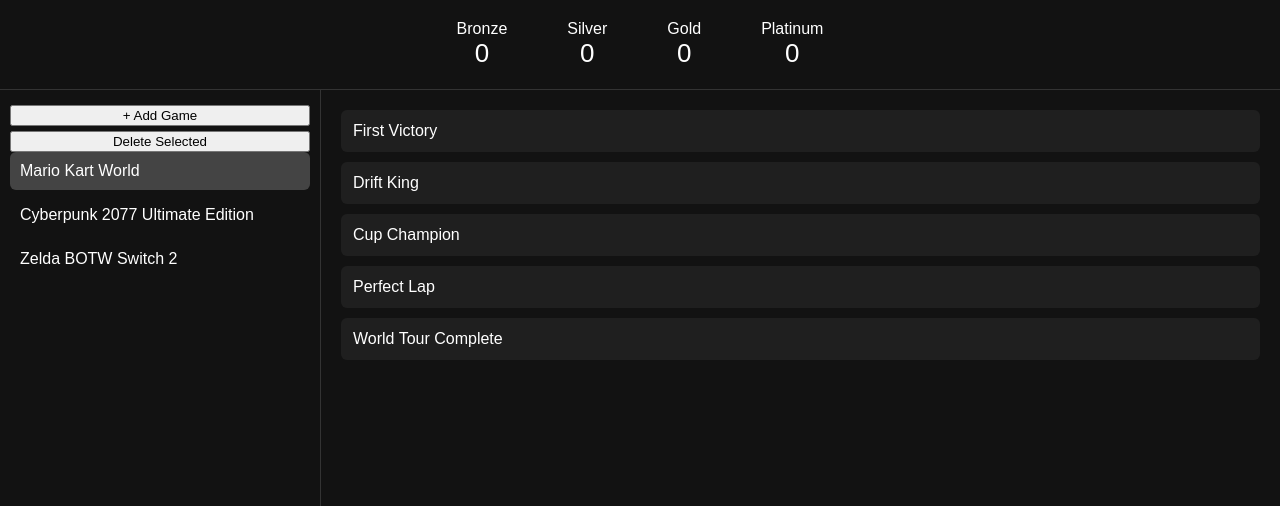
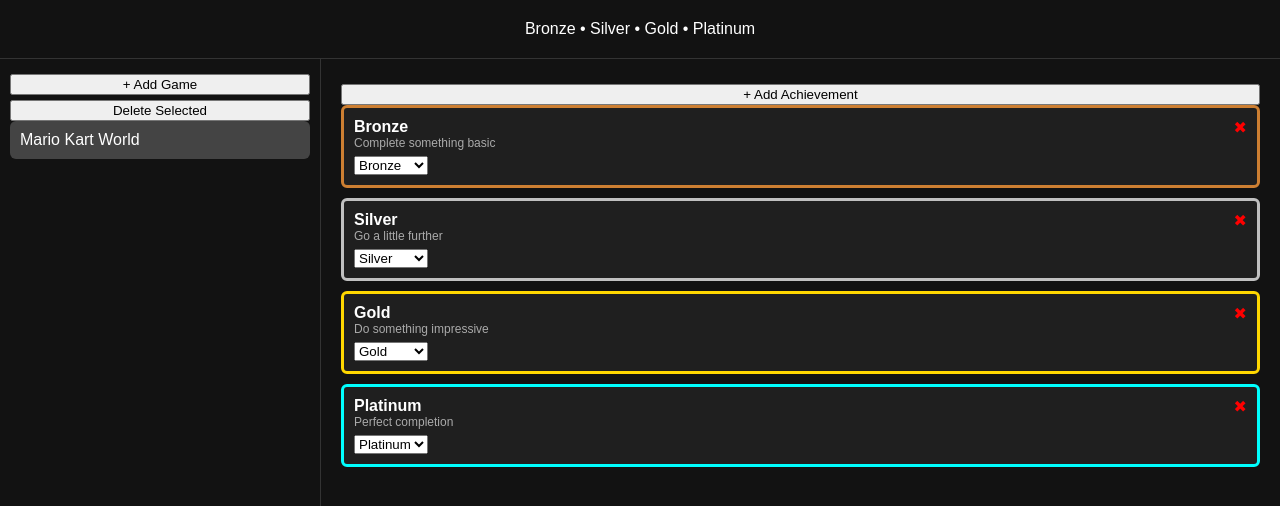
Before and after one commit to remibaselice/achievements, a plain HTML site: page index.html in a window 1280 px wide. Shown: the top 506 px of the page. Drawn offline with Linux system fonts and the light colour scheme.

Commit message:
Update index.html

```diff
--- a/index.html
+++ b/index.html
@@ -20,21 +20,11 @@
     border-bottom: 1px solid #333;
 }
 
-.tier {
-    text-align: center;
-}
-
-.tier span {
-    font-size: 26px;
-}
-
-/* Layout */
 #container {
     display: flex;
     height: calc(100vh - 80px);
 }
 
-/* Left */
 #games {
     width: 300px;
     border-right: 1px solid #333;
@@ -48,36 +38,51 @@
     margin-bottom: 6px;
 }
 
-.game:hover {
-    background: #2a2a2a;
-}
-
-.selected {
-    background: #444;
-}
+.game:hover { background:#2a2a2a; }
+.selected { background:#444; }
 
 button {
-    margin-top: 5px;
-    width: 100%;
+    width:100%;
+    margin-top:5px;
 }
 
 #noGames {
-    text-align: center;
-    margin-top: 40px;
-    color: #888;
+    text-align:center;
+    margin-top:40px;
+    color:#777;
 }
 
-/* Middle */
 #achievements {
-    flex: 1;
-    padding: 20px;
+    flex:1;
+    padding:20px;
 }
 
 .achievement {
-    background: #1f1f1f;
-    padding: 12px;
-    border-radius: 6px;
-    margin-bottom: 10px;
+    background:#1f1f1f;
+    padding:10px;
+    border-radius:6px;
+    margin-bottom:10px;
+    border:3px solid gray;
+}
+
+.small {
+    font-size:12px;
+    color:#aaa;
+}
+
+.bronze { border-color:#cd7f32; }
+.silver { border-color:#c0c0c0; }
+.gold { border-color:#ffd700; }
+.platinum { border-color:#00ffff; }
+
+select {
+    margin-top:6px;
+}
+
+.deleteAch {
+    float:right;
+    cursor:pointer;
+    color:red;
 }
 </style>
 </head>
@@ -85,10 +90,7 @@
 <body>
 
 <div id="topBar">
-    <div class="tier">Bronze<br><span>0</span></div>
-    <div class="tier">Silver<br><span>0</span></div>
-    <div class="tier">Gold<br><span>0</span></div>
-    <div class="tier">Platinum<br><span>0</span></div>
+Bronze • Silver • Gold • Platinum
 </div>
 
 <div id="container">
@@ -100,84 +102,134 @@
     <div id="noGames" style="display:none;">No games available</div>
 </div>
 
-<div id="achievements"></div>
+<div id="achievements">
+<button onclick="addAchievement()">+ Add Achievement</button>
+<div id="achList"></div>
+</div>
 
 </div>
 
 <script>
 
-const defaultAchievements = ["Bronze","Silver","Gold","Platinum"];
+const defaultAchievements = [
+    {name:"Bronze",how:"Complete something basic",tier:"bronze"},
+    {name:"Silver",how:"Go a little further",tier:"silver"},
+    {name:"Gold",how:"Do something impressive",tier:"gold"},
+    {name:"Platinum",how:"Perfect completion",tier:"platinum"}
+];
 
 let games = JSON.parse(localStorage.getItem("games")) || {
-    "Mario Kart World": ["First Victory","Drift King","Cup Champion","Perfect Lap","World Tour Complete"],
-    "Cyberpunk 2077 Ultimate Edition": ["Street Rookie","Chrome Collector","Night City Legend","Cyber Master","Ultimate Merc"],
-    "Zelda BOTW Switch 2": ["Leave Plateau","Shrine Seeker","Master Sword","Divine Beasts","Hero of Hyrule"]
+    "Mario Kart World": JSON.parse(JSON.stringify(defaultAchievements))
 };
 
-let selectedGame = null;
+let selectedGame=null;
 
-function save() {
-    localStorage.setItem("games", JSON.stringify(games));
+function save(){
+    localStorage.setItem("games",JSON.stringify(games));
 }
 
-function renderGames() {
-    const list = document.getElementById("gameList");
-    list.innerHTML = "";
+function renderGames(){
+    const list=document.getElementById("gameList");
+    list.innerHTML="";
 
-    const keys = Object.keys(games);
+    const keys=Object.keys(games);
 
-    if(keys.length === 0) {
-        document.getElementById("noGames").style.display = "block";
-        document.getElementById("achievements").innerHTML = "";
+    if(keys.length===0){
+        document.getElementById("noGames").style.display="block";
+        document.getElementById("achList").innerHTML="";
         return;
     }
 
-    document.getElementById("noGames").style.display = "none";
+    document.getElementById("noGames").style.display="none";
 
-    keys.forEach(name => {
-        const div = document.createElement("div");
-        div.className = "game";
-        if(name === selectedGame) div.classList.add("selected");
-        div.textContent = name;
-        div.onclick = () => selectGame(name);
-        list.appendChild(div);
+    keys.forEach(k=>{
+        const d=document.createElement("div");
+        d.className="game"+(k===selectedGame?" selected":"");
+        d.textContent=k;
+        d.onclick=()=>selectGame(k);
+        list.appendChild(d);
     });
 
     if(!selectedGame) selectGame(keys[0]);
 }
 
-function selectGame(name) {
-    selectedGame = name;
-    document.querySelectorAll(".game").forEach(g=>g.classList.remove("selected"));
-    [...document.querySelectorAll(".game")].find(g=>g.textContent===name)?.classList.add("selected");
+function selectGame(name){
+    selectedGame=name;
+    renderGames();
+    renderAchievements();
+}
 
-    const mid = document.getElementById("achievements");
-    mid.innerHTML = "";
+function addGame(){
+    const name=prompt("Game name?");
+    if(!name) return;
+    games[name]=JSON.parse(JSON.stringify(defaultAchievements));
+    selectedGame=name;
+    save();
+    renderGames();
+    renderAchievements();
+}
 
-    games[name].forEach(a=>{
+function deleteGame(){
+    if(!selectedGame) return;
+    delete games[selectedGame];
+    selectedGame=null;
+    save();
+    renderGames();
+}
+
+function renderAchievements(){
+    const wrap=document.getElementById("achList");
+    wrap.innerHTML="";
+    if(!selectedGame) return;
+
+    games[selectedGame].forEach((a,i)=>{
         const div=document.createElement("div");
-        div.className="achievement";
-        div.textContent=a;
-        mid.appendChild(div);
+        div.className="achievement "+a.tier;
+
+        div.innerHTML=`
+        <span class="deleteAch" onclick="deleteAchievement(${i})">✖</span>
+        <strong>${a.name}</strong>
+        <div class="small">${a.how}</div>
+
+        <select onchange="changeTier(${i},this.value)">
+            <option value="bronze" ${a.tier==="bronze"?"selected":""}>Bronze</option>
+            <option value="silver" ${a.tier==="silver"?"selected":""}>Silver</option>
+            <option value="gold" ${a.tier==="gold"?"selected":""}>Gold</option>
+            <option value="platinum" ${a.tier==="platinum"?"selected":""}>Platinum</option>
+        </select>
+        `;
+
+        wrap.appendChild(div);
     });
 }
 
-function addGame() {
-    const name = prompt("Game name?");
+function addAchievement(){
+    if(!selectedGame) return;
+
+    const name=prompt("Achievement name?");
     if(!name) return;
+    const how=prompt("How to achieve it?")||"";
 
-    games[name] = [...defaultAchievements];
+    games[selectedGame].push({
+        name,
+        how,
+        tier:"bronze"
+    });
+
     save();
-    selectedGame = name;
-    renderGames();
+    renderAchievements();
 }
 
-function deleteGame() {
-    if(!selectedGame) return;
-    delete games[selectedGame];
-    selectedGame = null;
+function deleteAchievement(i){
+    games[selectedGame].splice(i,1);
     save();
-    renderGames();
+    renderAchievements();
+}
+
+function changeTier(i,val){
+    games[selectedGame][i].tier=val;
+    save();
+    renderAchievements();
 }
 
 renderGames();
```
